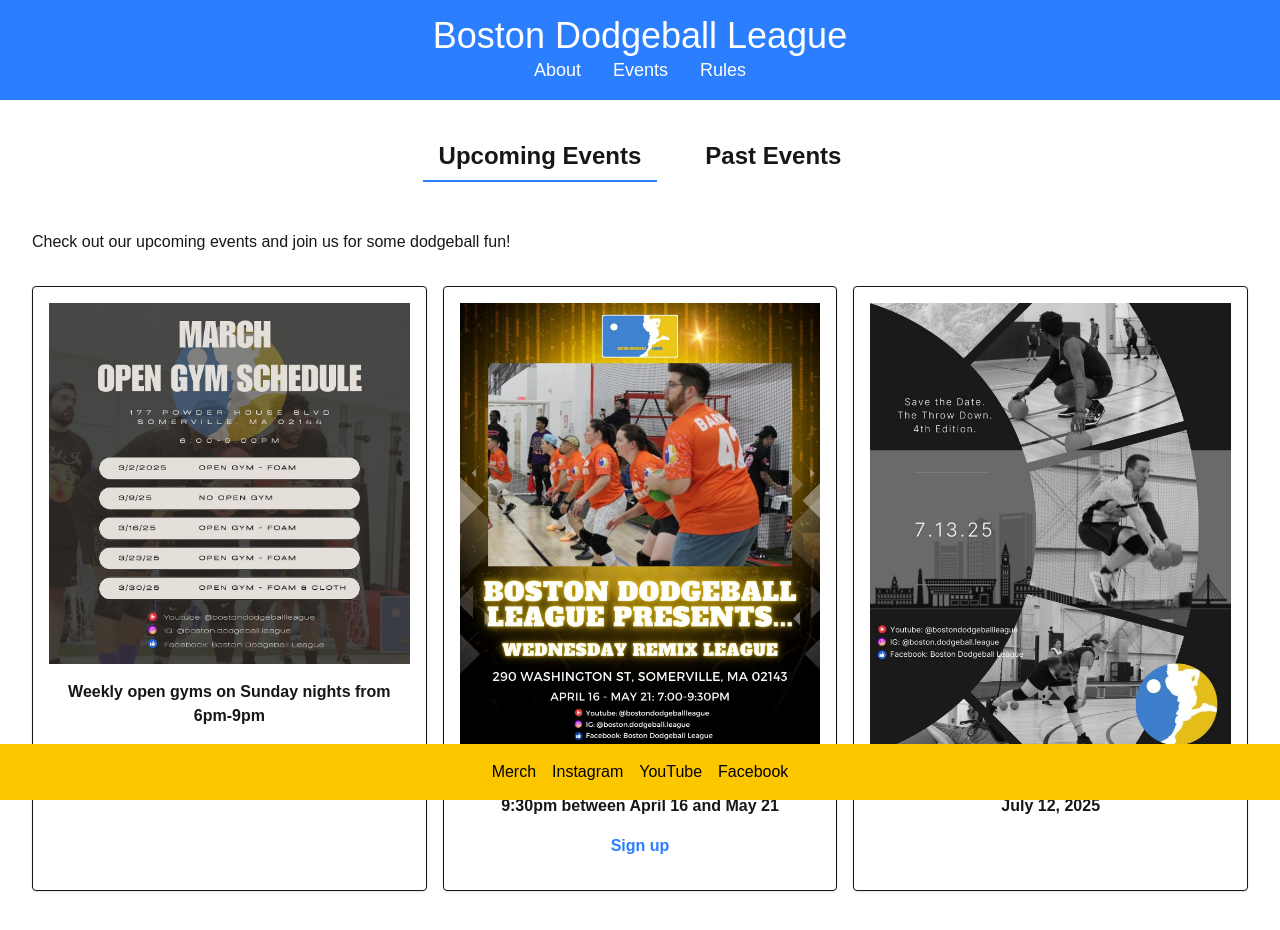
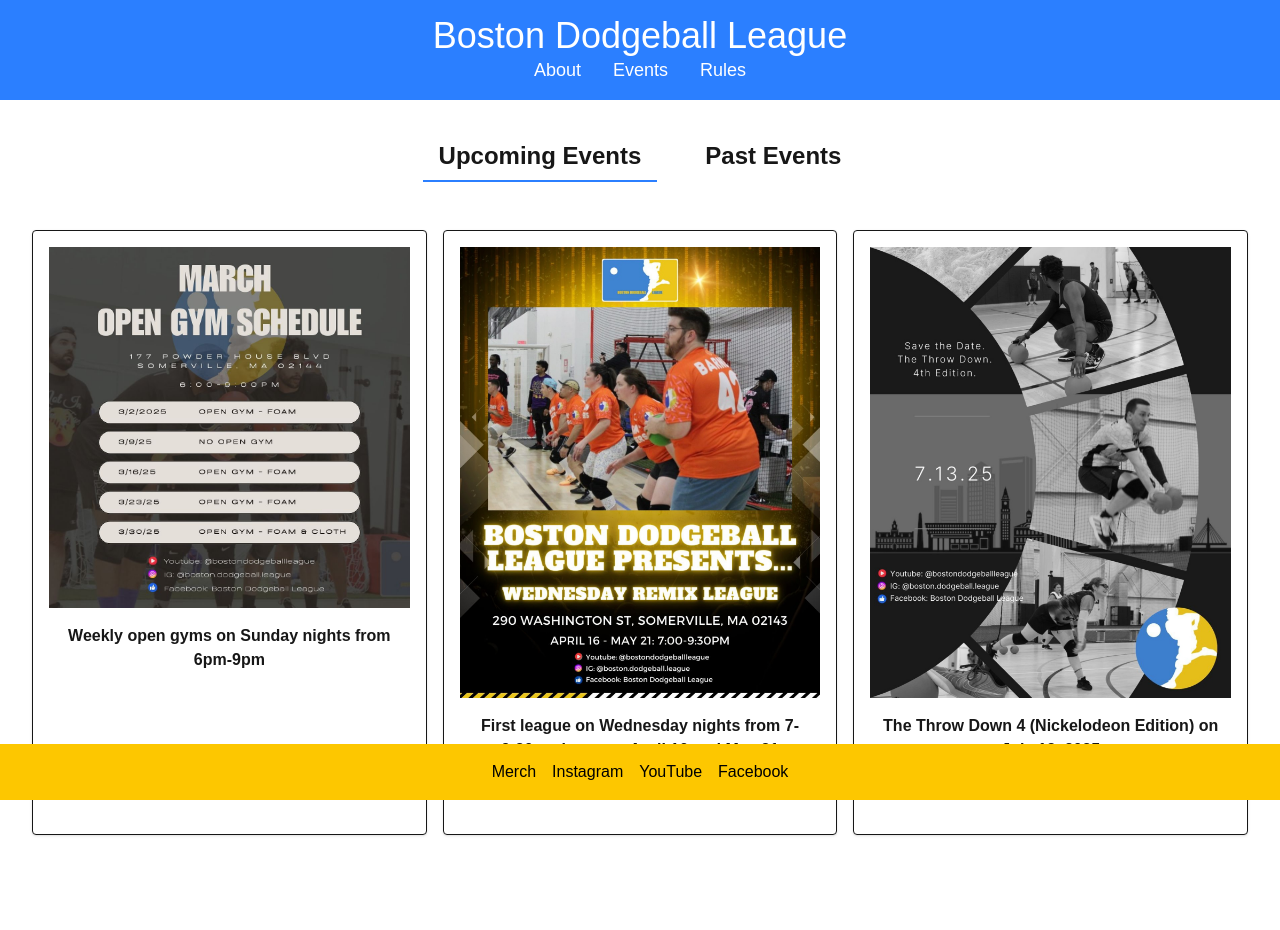
Before and after one commit to jsartin513/bdl-site, a Next.js app: page /events in a window 1280 px wide. Shown: the top 930 px of the page. Built offline with nearby package versions, Linux system fonts and the light colour scheme.

Commit message:
This text isn't useful any more

```diff
--- a/app/events/page.tsx
+++ b/app/events/page.tsx
@@ -20,7 +20,6 @@
       label: 'Upcoming Events',
       content: (
         <section className="mb-8">
-          <p className="mb-8">Check out our upcoming events and join us for some dodgeball fun!</p>
           <div className="grid grid-cols-1 md:grid-cols-2 lg:grid-cols-3 gap-4">
             {upcomingEvents.map((event, index) => (
               <div key={index} className="border p-4 rounded shadow">
```
